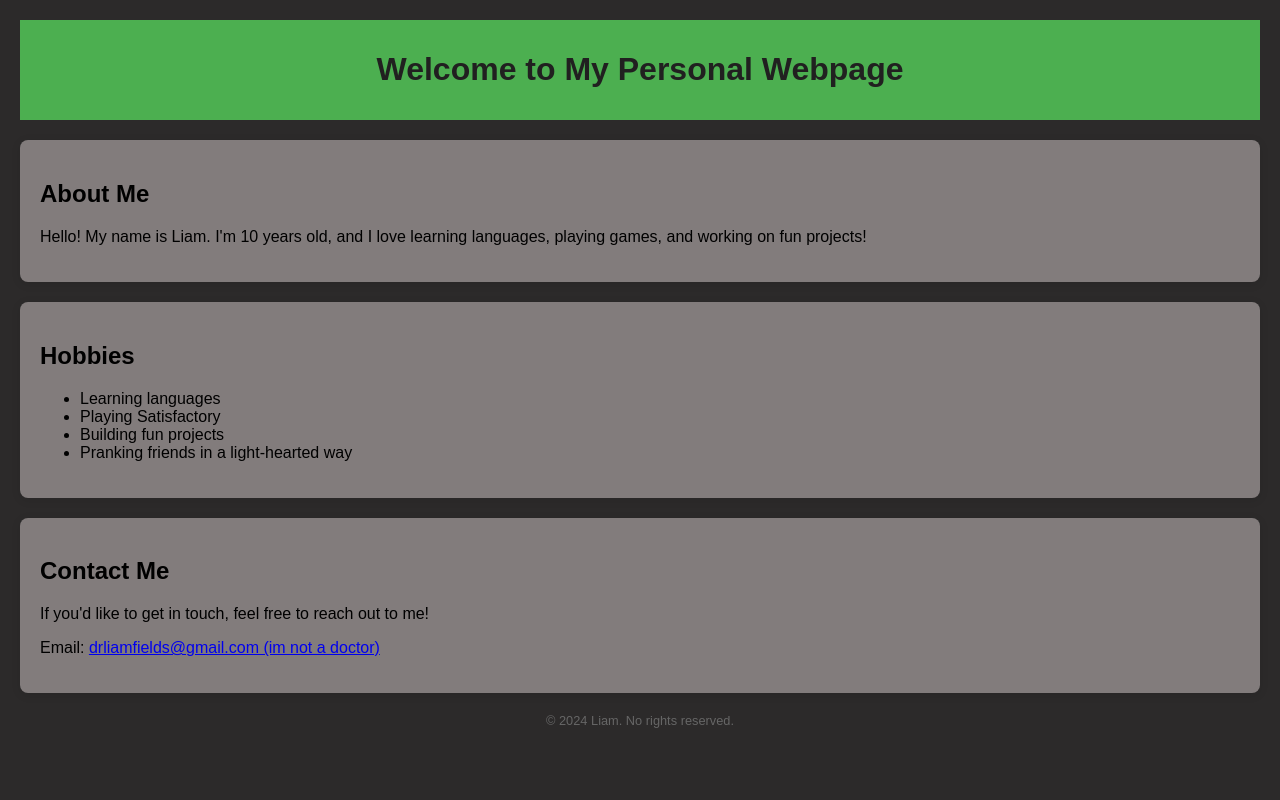
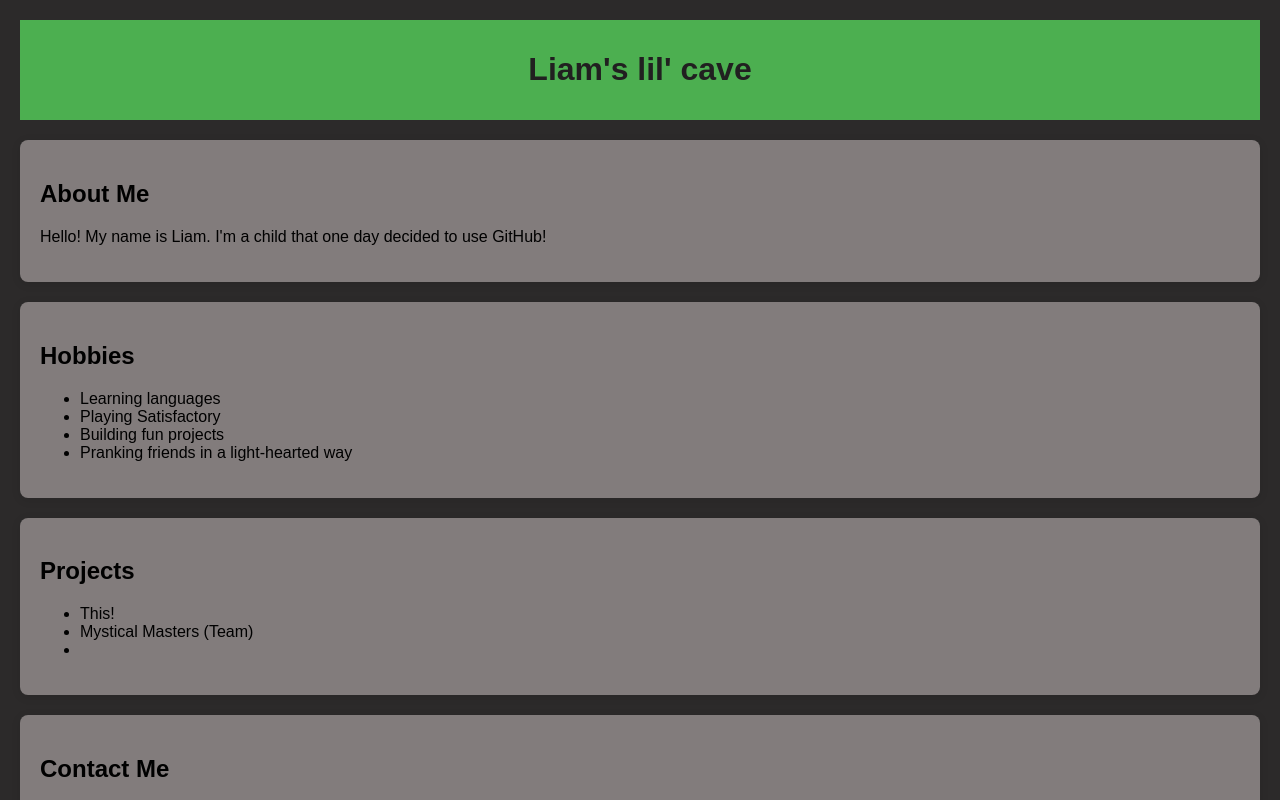
Before and after one commit to Liam-pixel378/codespaces-blank, a plain HTML site: page index.html in a window 1280 px wide. Shown: the top 800 px of the page. Drawn offline with Linux system fonts and the light colour scheme.

Commit message:
Porting to Real VS Code

```diff
--- a/index.html
+++ b/index.html
@@ -35,12 +35,12 @@
 <body>
 
 <header>
-    <h1>Welcome to My Personal Webpage</h1>
+    <h1>Liam's lil' cave</h1>
 </header>
 
 <section>
     <h2>About Me</h2>
-    <p>Hello! My name is Liam. I'm 10 years old, and I love learning languages, playing games, and working on fun projects!</p>
+    <p>Hello! My name is Liam. I'm a child that one day decided to use GitHub!</p>
 </section>
 
 <section>
@@ -51,6 +51,15 @@
         <li>Building fun projects</li>
         <li>Pranking friends in a light-hearted way</li>
     </ul>
+</section>
+
+<section>
+    <h2>Projects</h2>
+    <ul>
+      <li>This!</li>
+      <li>Mystical Masters (Team)</li>
+      <li></li>
+    <ul>
 </section>
 
 <section>
```
